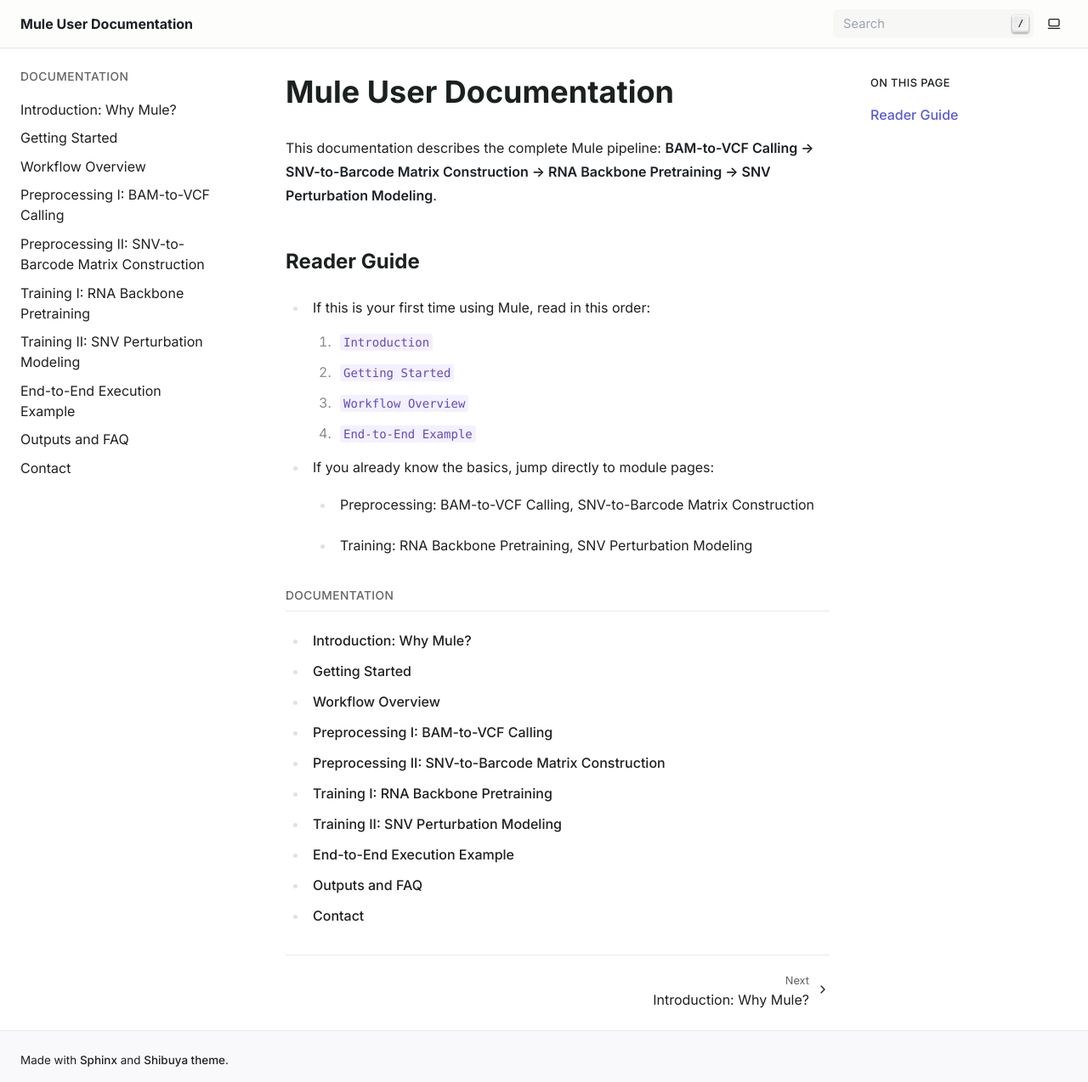
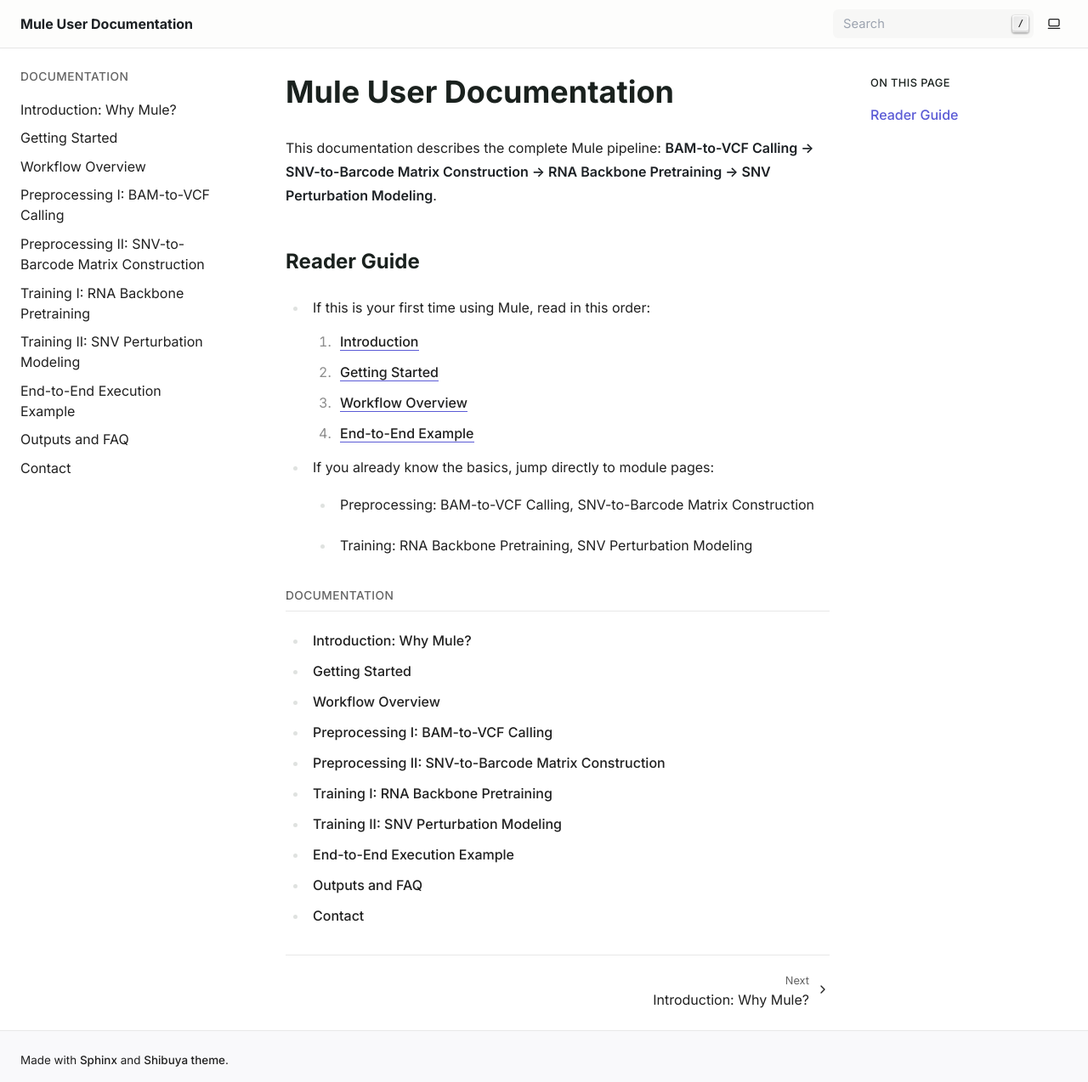
Before and after one commit to PSSUN/MuleDoc, a Sphinx documentation site: the page built from docs/index.md, in a window 1280 px wide and 1274 px high. Shown: the whole window at 85% size. Built offline with Sphinx 7.4.7, drawn with Linux system fonts in a browser that asks for light colours; part of the change alters nothing that is shown.

```diff
--- a/docs/index.md
+++ b/docs/index.md
@@ -6,10 +6,10 @@ This documentation describes the complete Mule pipeline:
 ## Reader Guide
 
 - If this is your first time using Mule, read in this order:
-  1. `Introduction`
-  2. `Getting Started`
-  3. `Workflow Overview`
-  4. `End-to-End Example`
+  1. [Introduction](introduction.md)
+  2. [Getting Started](getting-started.md)
+  3. [Workflow Overview](workflow-overview.md)
+  4. [End-to-End Example](end-to-end.md)
 - If you already know the basics, jump directly to module pages:
   - Preprocessing: BAM-to-VCF Calling, SNV-to-Barcode Matrix Construction
   - Training: RNA Backbone Pretraining, SNV Perturbation Modeling
```
